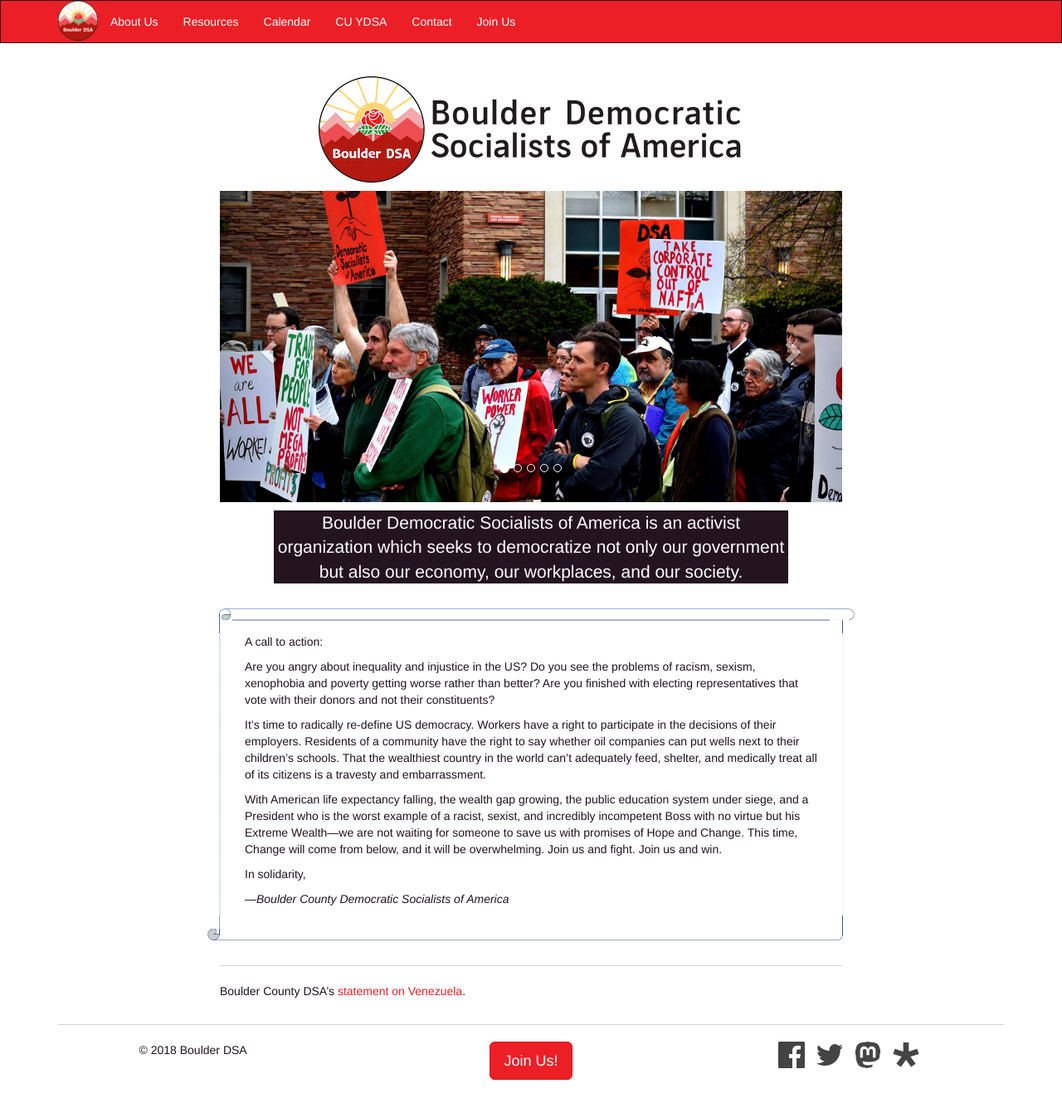
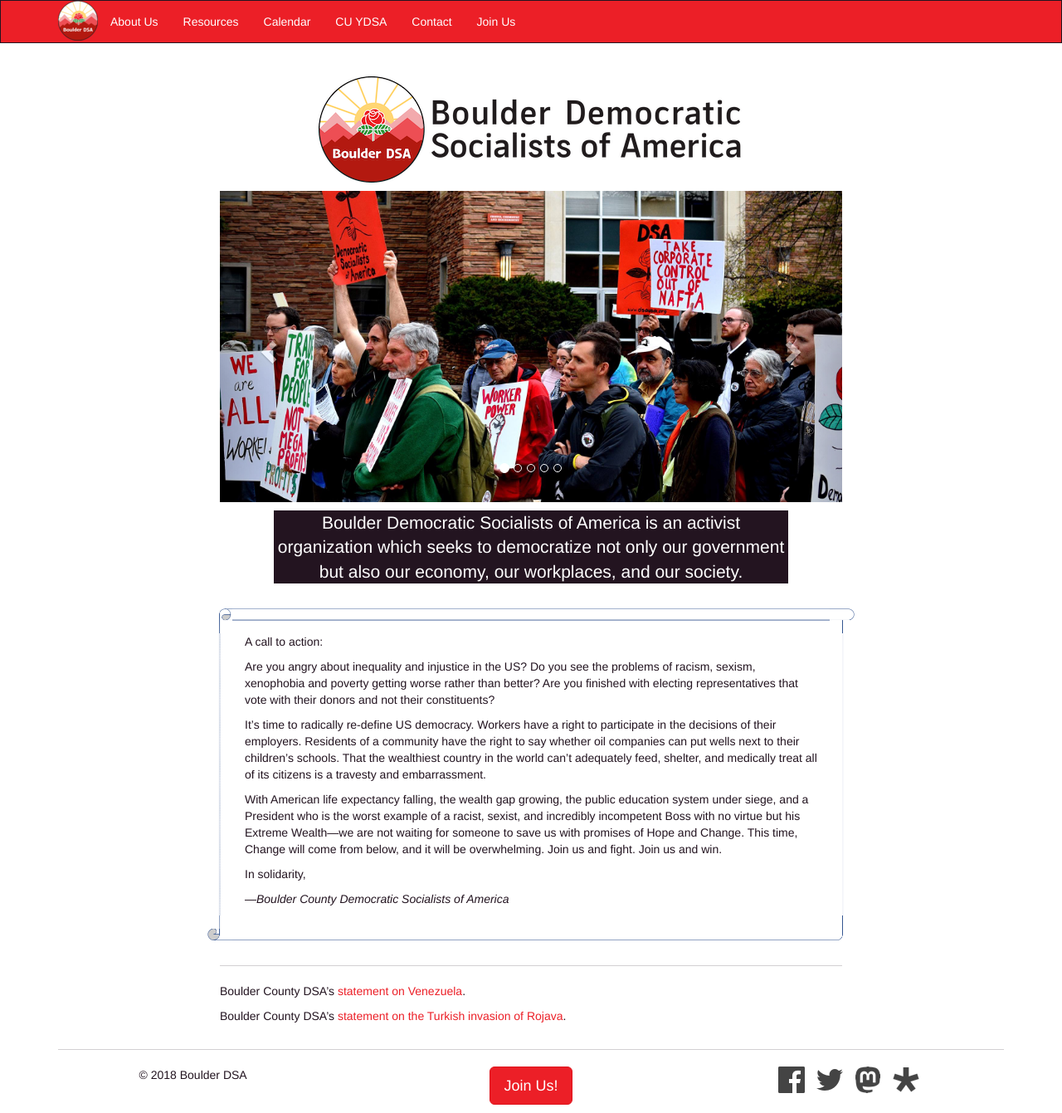
Before and after one commit to boulderdsa/boulderdsa.github.io, a Jekyll site: the page built from index.md, in a window 1280 px wide. Shown: the whole page at 83% size. Built offline with Jekyll 4.4.1, drawn with Linux system fonts in a browser that asks for light colours; before the commit the page ends 1311 px from its top, so only the background shows below that.

Commit message:
Update index.md

```diff
--- a/index.md
+++ b/index.md
@@ -64,3 +64,5 @@ _—Boulder County Democratic Socialists of America_
 ---
 
 Boulder County DSA's [statement on Venezuela]({% link statements/venezuela.md %}).
+
+Boulder County DSA's [statement on the Turkish invasion of Rojava]({% link statements/rojava.md %}).
```
